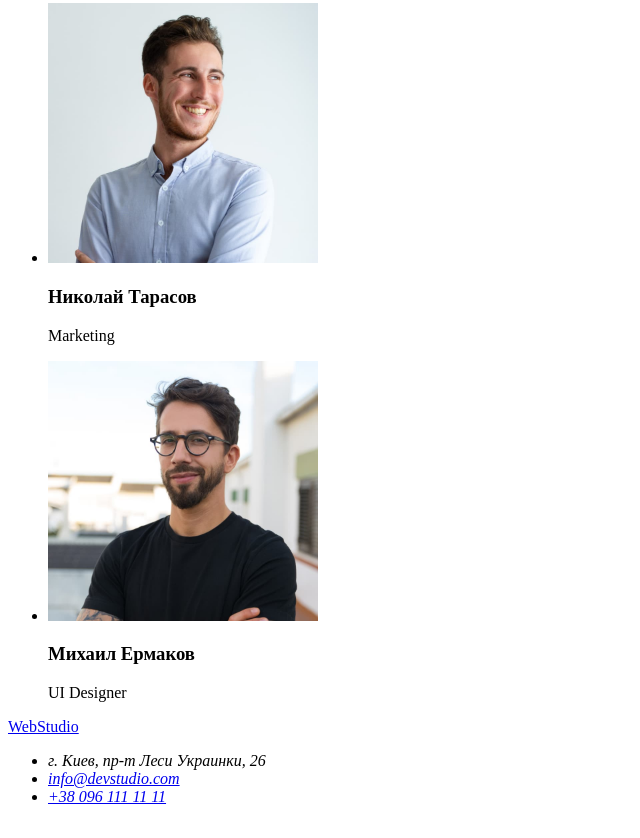
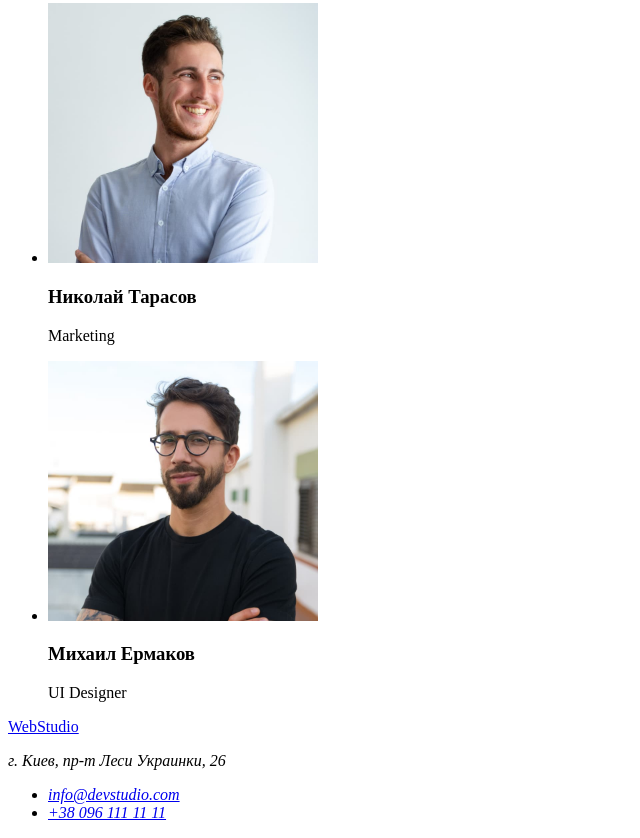
Before and after one commit to ASyrotenko/goit-markup-hw-01, a plain HTML site: page index.html in a window 1280 px wide. Shown: the part 2333-3171 px from the top of the page, without its empty margins (0-640 px from the left). Drawn offline with Linux system fonts and the light colour scheme.

Commit message:
Footer add p

```diff
--- a/index.html
+++ b/index.html
@@ -88,8 +88,8 @@
     <footer>
         <a href="./index.html" lang="en">WebStudio</a>
         <address>
+            <p>г. Киев, пр-т Леси Украинки, 26</p>
             <ul>
-                <li>г. Киев, пр-т Леси Украинки, 26</li>
                 <li><a href="mailto:info@devstudio.com">info@devstudio.com</a></li>
                 <li><a href="tel:+380961111111">+38 096 111 11 11</a></li>
             </ul>
```
